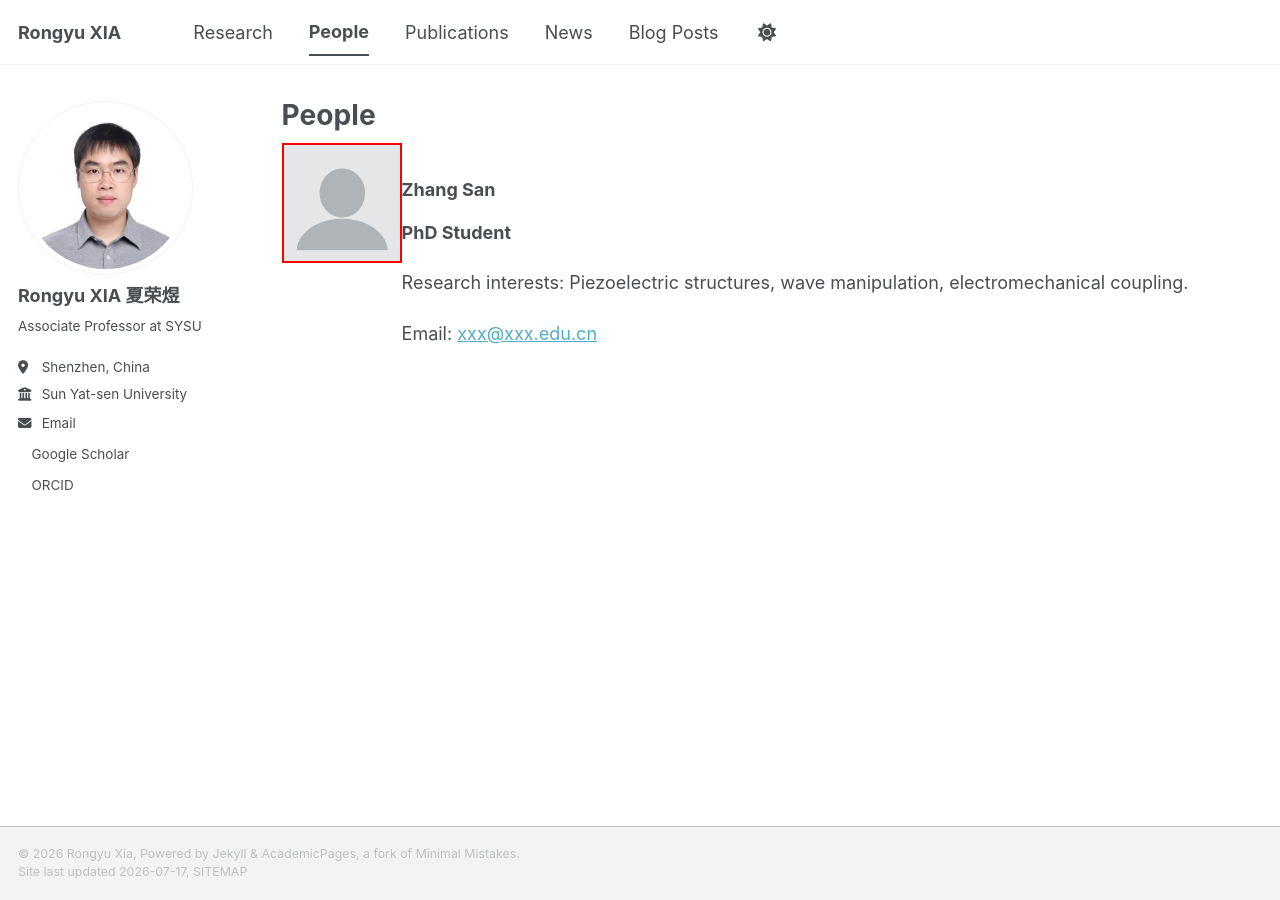
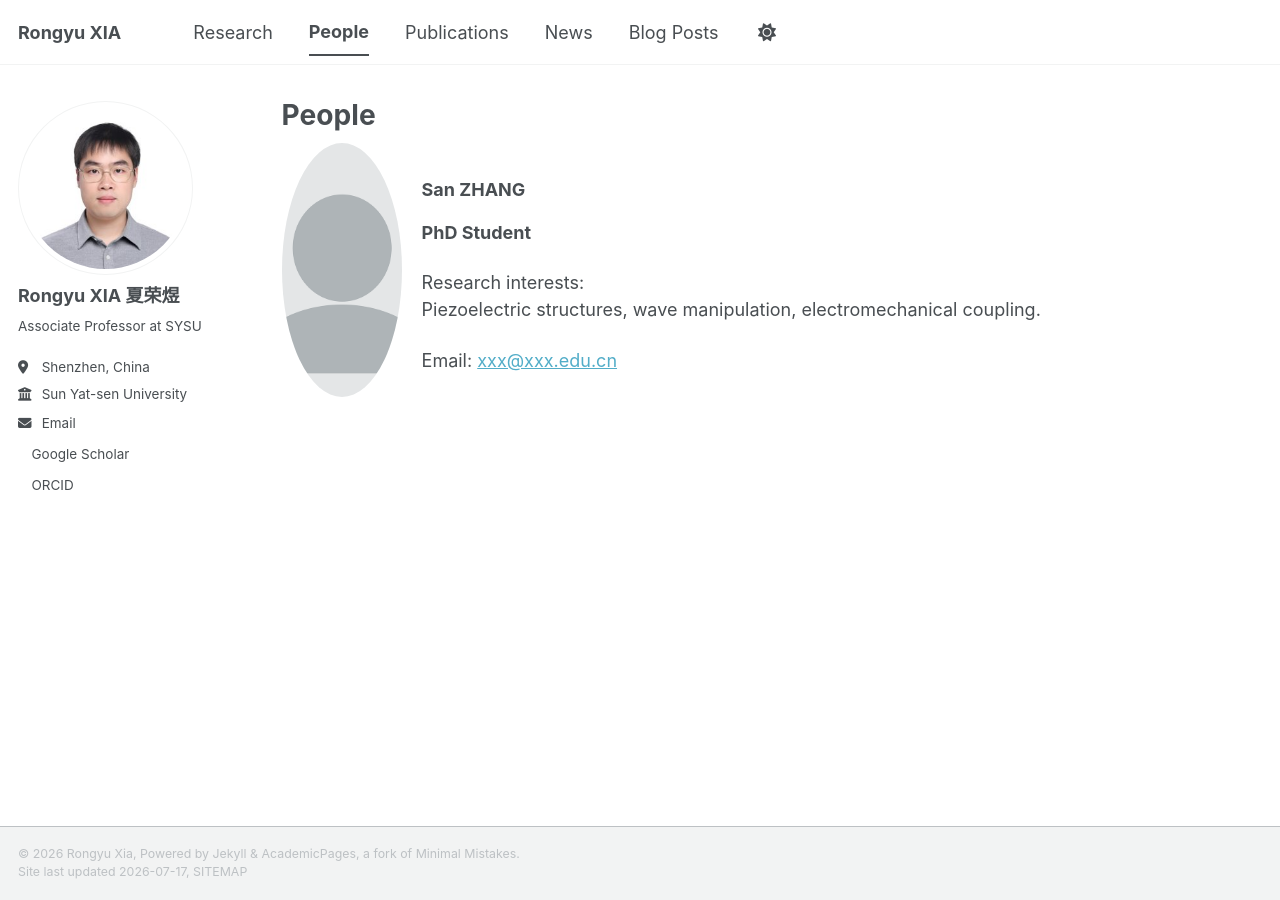
Before and after one commit to RongyuXia/rongyuxia.github.io, a Jekyll site: the page built from _pages/people.html, in a window 1280 px wide. Built offline with Jekyll 4.4.1, drawn with Linux system fonts in a browser that asks for light colours; a style sheet for code colours, icons or effects is not loaded; part of the change alters nothing that is shown.

Commit message:
Update people.html

```diff
--- a/_pages/people.html
+++ b/_pages/people.html
@@ -48,35 +48,32 @@ xxx@xxx.edu.cn
 </div> -->
 
 
-<div style="display:flex; margin-bottom:25px;">
+<div style="display:flex; gap:20px; margin-bottom:25px;">
 
   <img src="/images/profile.png"
        style="
        width:120px;
-     height:120px;
-     border:2px solid red;
+       aspect-ratio:1/1;
+       object-fit:cover;
+       border-radius:50%;
+       flex-shrink:0;
        ">
 
   <div>
-
-<h3>Zhang San</h3>
-
+    <h3>San ZHANG</h3>
     <p><strong>PhD Student</strong></p>
-
     <p>
-Research interests:
+      Research interests:<br>
       Piezoelectric structures,
       wave manipulation,
       electromechanical coupling.
     </p>
-
     <p>
       Email:
       <a href="mailto:xxx@xxx.edu.cn">
       xxx@xxx.edu.cn
       </a>
     </p>
-
   </div>
 
 </div>
```
Lines whose indentation alone changed are shown as unchanged.
